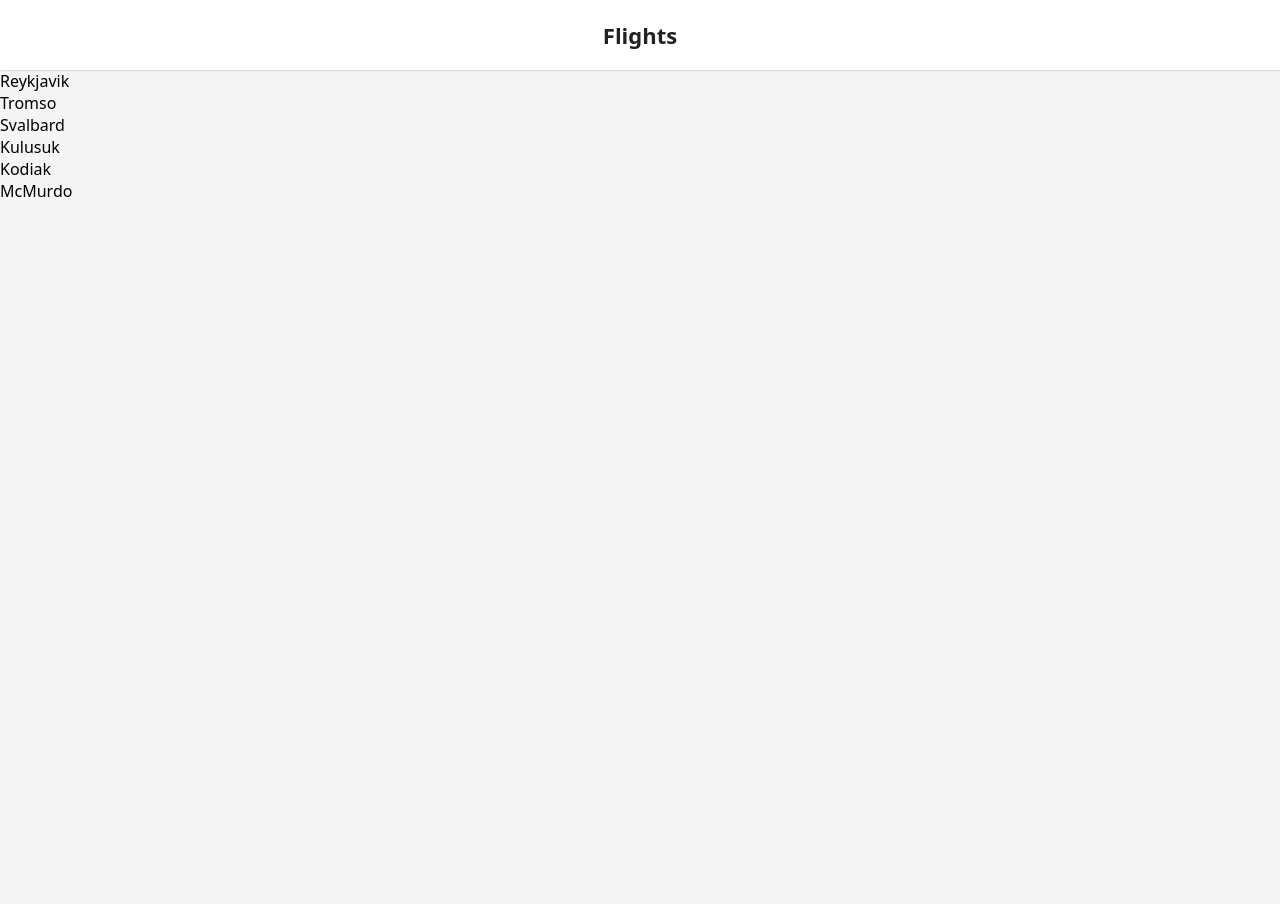
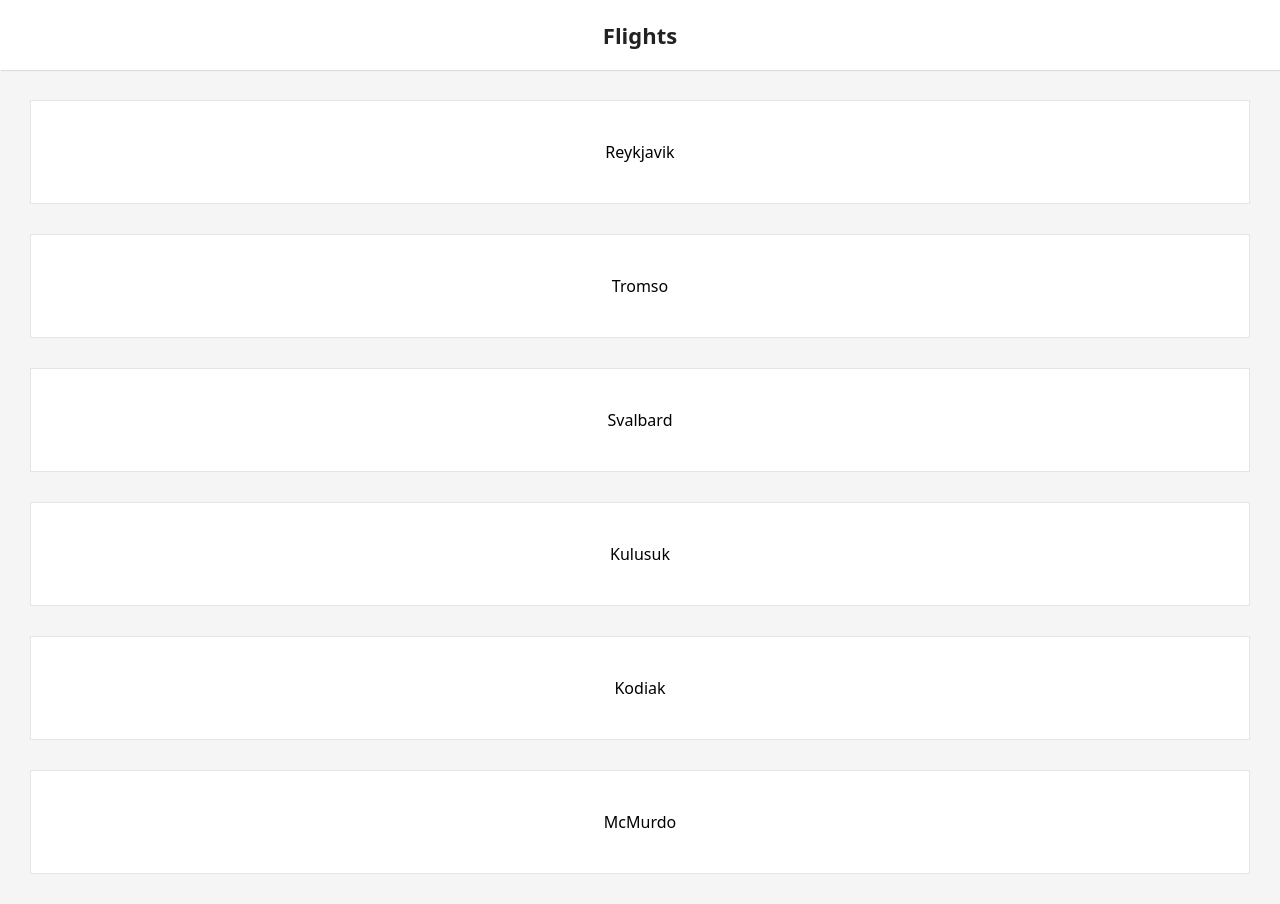
Before and after one commit to kasiakor/air-antarctica, a website: page index.html in a window 1280 px wide. Before the commit the page ends 800 px from the top, so only its background shows below. Drawn offline with Linux system fonts and the light colour scheme.

Commit message:
Add style to json data

```diff
--- a/index.html
+++ b/index.html
@@ -68,6 +68,14 @@
         transform-origin: center;
         animation: dash 1.4s ease-in-out infinite,
           colors 5.6s ease-in-out infinite;
+      }
+
+      .card {
+        background-color: white;
+        padding: 40px;
+        margin: 30px;
+        text-align: center;
+        border: 1px solid rgba(0, 0, 0, 0.1);
       }
 
       @keyframes colors {
```
